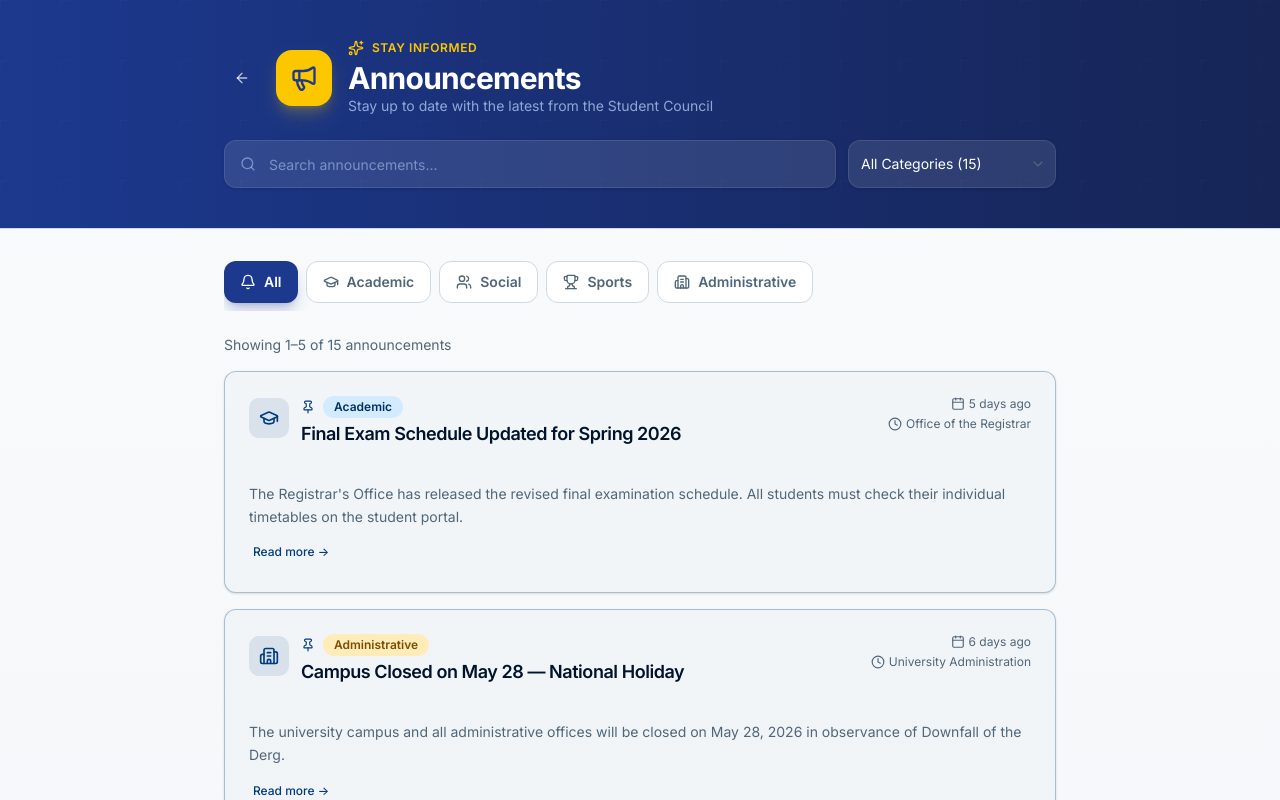
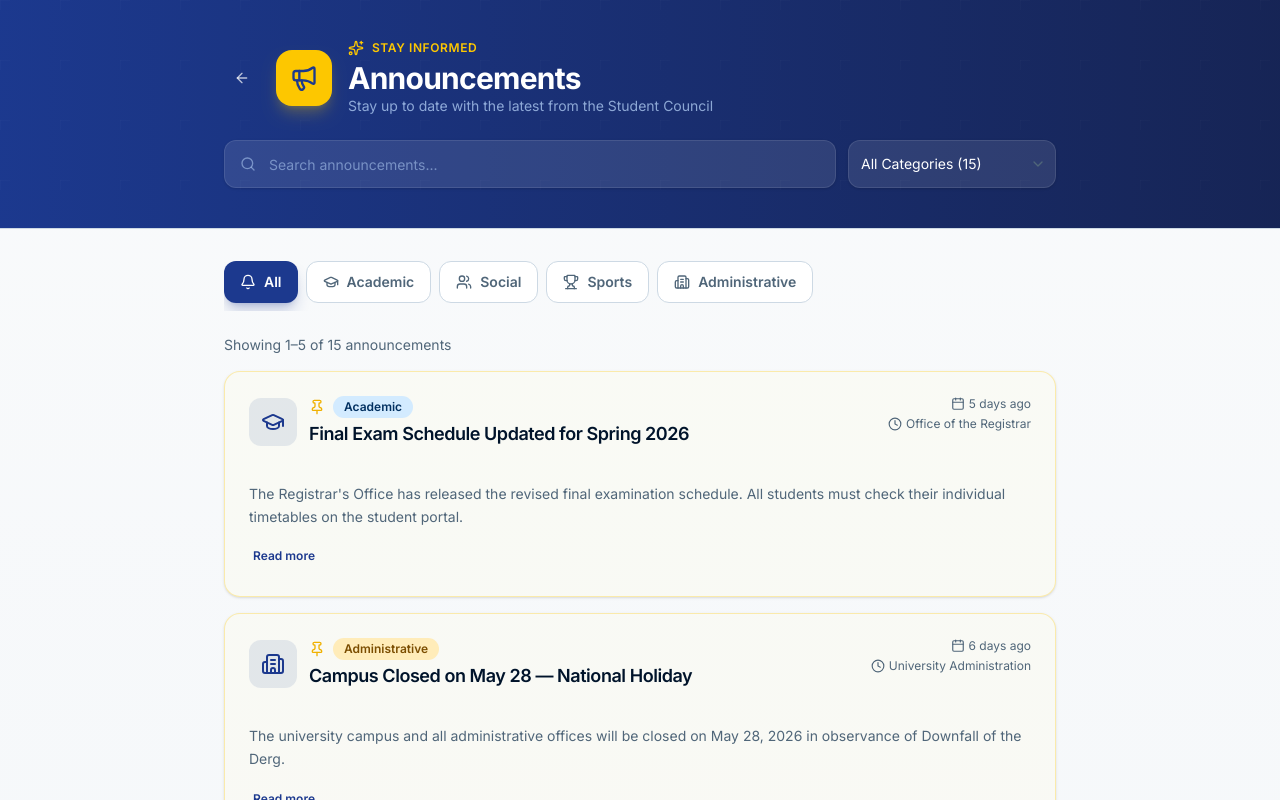
Before and after one commit to Yasinjemal-hub/aau-student-council, a React (Vite) app: page / in a window 1280 px wide. Both pictures are taken after a click on the button "Announcements". Shown: the top 800 px of the page. Built offline with nearby package versions, Linux system fonts and the light colour scheme.

Commit message:
feat: upgrade AAU Student Council frontend with premium design
Enhance all pages with premium university aesthetics and UX improvements

Co-authored-by: Yasin-wake <219103888+Yasinjemal-hub@users.noreply.github.com>

```diff
--- a/src/pages/AnnouncementsPage.tsx
+++ b/src/pages/AnnouncementsPage.tsx
@@ -455,19 +455,21 @@ export function AnnouncementsPage({ onBack }: AnnouncementsPageProps) {
 
         {/* Cards */}
         {paginatedAnnouncements.length === 0 ? (
-          <Card className="py-16 text-center">
+          <Card className="py-16 text-center rounded-2xl border-border/60">
             <CardContent>
-              <Search className="mx-auto mb-4 h-12 w-12 text-muted-foreground/40" />
-              <p className="text-lg font-medium text-muted-foreground">
+              <div className="mx-auto mb-6 flex h-16 w-16 items-center justify-center rounded-2xl bg-muted">
+                <Search className="h-8 w-8 text-muted-foreground/50" />
+              </div>
+              <p className="text-xl font-bold text-blue-900 mb-2">
                 No announcements found
               </p>
-              <p className="mt-1 text-sm text-muted-foreground/70">
+              <p className="text-muted-foreground">
                 Try adjusting your search or filter criteria
               </p>
               <Button
                 variant="outline"
                 size="sm"
-                className="mt-4"
+                className="mt-6 rounded-xl"
                 onClick={() => {
                   setSearchQuery("")
                   setCategoryFilter("all")
@@ -487,9 +489,9 @@ export function AnnouncementsPage({ onBack }: AnnouncementsPageProps) {
               return (
                 <Card
                   key={announcement.id}
-                  className={`group transition-all duration-200 hover:shadow-md ${
+                  className={`group transition-all duration-300 hover:shadow-xl hover:-translate-y-1 rounded-2xl border-border/60 overflow-hidden ${
                     announcement.pinned
-                      ? "border-primary/30 bg-primary/[0.02]"
+                      ? "border-yellow-400/30 bg-yellow-50/30"
                       : ""
                   }`}
                 >
@@ -497,19 +499,19 @@ export function AnnouncementsPage({ onBack }: AnnouncementsPageProps) {
                     <div className="flex flex-col gap-3 sm:flex-row sm:items-start sm:justify-between">
                       <div className="flex items-start gap-3 min-w-0 flex-1">
                         {/* Category icon */}
-                        <div className="mt-0.5 flex h-10 w-10 shrink-0 items-center justify-center rounded-lg bg-primary/10 text-primary">
-                          <Icon className="h-5 w-5" />
+                        <div className="mt-0.5 flex h-12 w-12 shrink-0 items-center justify-center rounded-xl bg-blue-900/10 text-blue-900 group-hover:bg-yellow-400 group-hover:text-blue-900 transition-all">
+                          <Icon className="h-6 w-6" />
                         </div>
                         <div className="min-w-0 flex-1">
                           <div className="flex flex-wrap items-center gap-2 mb-1">
                             {announcement.pinned && (
-                              <Pin className="h-3.5 w-3.5 text-primary shrink-0" />
+                              <Pin className="h-4 w-4 text-yellow-500 shrink-0" />
                             )}
                             <Badge variant={CATEGORY_BADGE_VARIANT[announcement.category]}>
                               {announcement.category}
                             </Badge>
                           </div>
-                          <CardTitle className="text-base leading-snug sm:text-lg">
+                          <CardTitle className="text-base leading-snug sm:text-lg group-hover:text-blue-900 transition-colors">
                             {announcement.title}
                           </CardTitle>
                         </div>
@@ -544,13 +546,13 @@ export function AnnouncementsPage({ onBack }: AnnouncementsPageProps) {
                     <Button
                       variant="ghost"
                       size="sm"
-                      className="mt-2 -ml-2 text-primary"
+                      className="mt-3 -ml-2 text-blue-900 hover:text-blue-800 hover:bg-blue-900/10 font-semibold rounded-xl"
                       onClick={() =>
                         setExpandedId(isExpanded ? null : announcement.id)
                       }
                       id={`expand-${announcement.id}`}
                     >
-                      {isExpanded ? "Show less" : "Read more →"}
+                      {isExpanded ? "Show less" : "Read more"}
                     </Button>
                   </CardContent>
                 </Card>
@@ -559,9 +561,9 @@ export function AnnouncementsPage({ onBack }: AnnouncementsPageProps) {
           </div>
         )}
 
-        {/* ── Pagination ─────────────────────────────────── */}
+        {/* Pagination */}
         {totalPages > 1 && (
-          <div className="mt-8 flex items-center justify-center gap-2">
+          <div className="mt-10 flex items-center justify-center gap-2">
             <Button
               variant="outline"
               size="icon"
@@ -569,6 +571,7 @@ export function AnnouncementsPage({ onBack }: AnnouncementsPageProps) {
               onClick={() => setCurrentPage((p) => Math.max(1, p - 1))}
               id="page-prev"
               aria-label="Previous page"
+              className="rounded-xl"
             >
               <ChevronLeft className="h-4 w-4" />
             </Button>
@@ -583,7 +586,7 @@ export function AnnouncementsPage({ onBack }: AnnouncementsPageProps) {
                     size="icon"
                     onClick={() => setCurrentPage(page)}
                     id={`page-${page}`}
-                    className="h-9 w-9 text-sm"
+                    className={`h-10 w-10 text-sm rounded-xl ${page === safeCurrentPage ? "bg-blue-900 hover:bg-blue-800" : ""}`}
                   >
                     {page}
                   </Button>
@@ -598,6 +601,7 @@ export function AnnouncementsPage({ onBack }: AnnouncementsPageProps) {
               onClick={() => setCurrentPage((p) => Math.min(totalPages, p + 1))}
               id="page-next"
               aria-label="Next page"
+              className="rounded-xl"
             >
               <ChevronRight className="h-4 w-4" />
             </Button>
```
Also changed, not shown: 1 other file (tests, documents, lock files or other folders).
